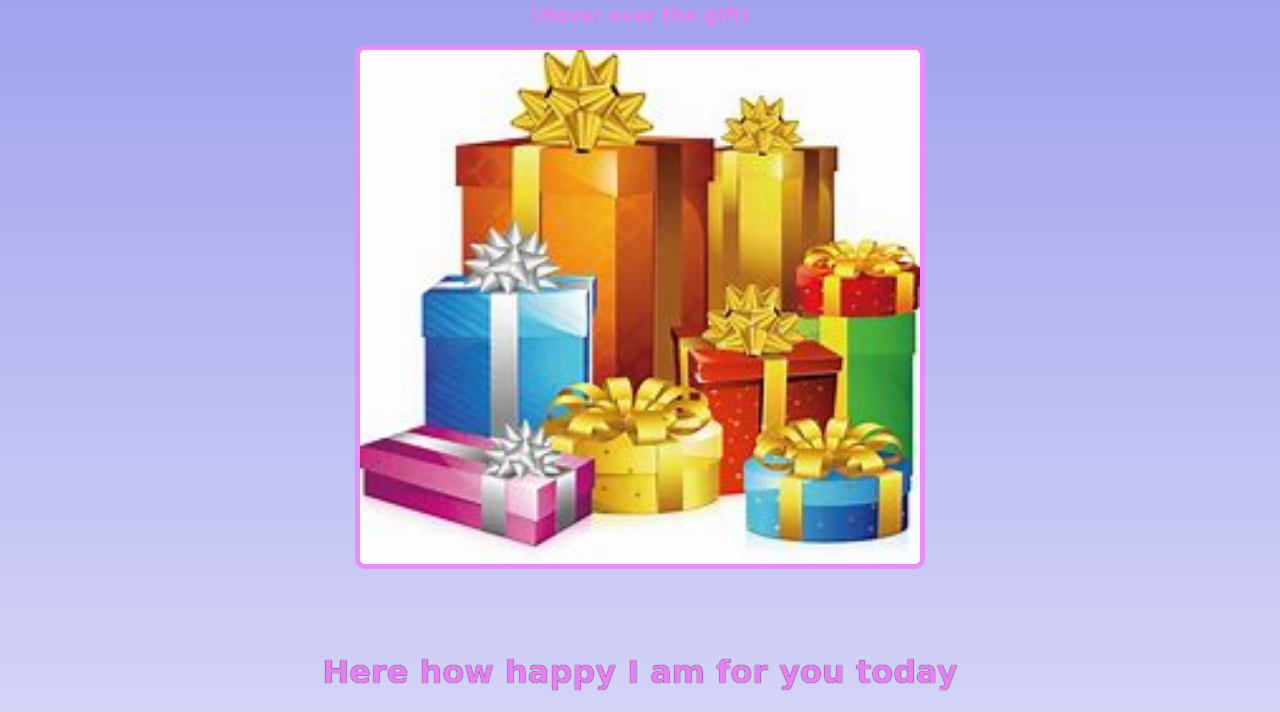
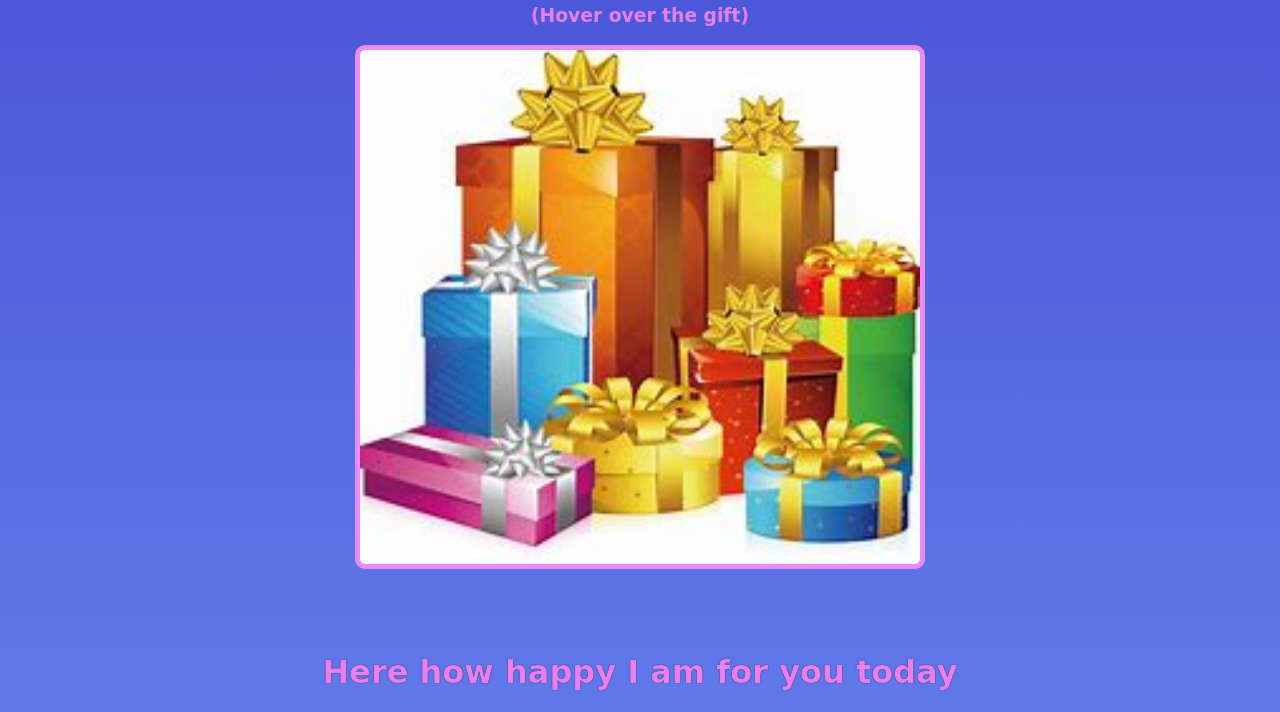
Before and after one commit to immuali/birthdat-gift-site, a plain HTML site: page index.html in a window 1280 px wide. Shown: the part 536-1248 px from the top of the page. Drawn offline with Linux system fonts and the light colour scheme; a web font is replaced by a local one.

Commit message:
Change background color

```diff
--- a/styles.css
+++ b/styles.css
@@ -2,7 +2,7 @@ body {
     margin: 0;
     text-align: center;
     font-family: 'Happy Monkey', cursive;
-    background: linear-gradient(rgb(124, 124, 231) , white);
+    background: linear-gradient(rgb(63, 63, 202) , rgb(112, 149, 250));
     color: #e680f0;
 
 }
```
